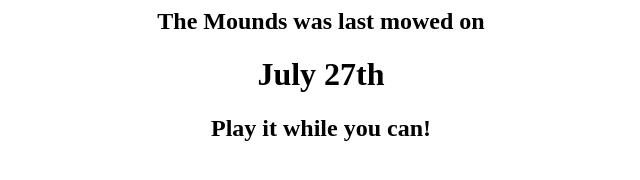
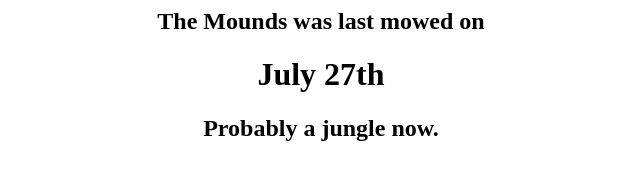
Before and after one commit to BMHartnett/MoundsMow, a plain HTML site: page index.html in a window 1280 px wide. Shown: the whole page, without its empty margins (319-959 px from the left). Drawn offline with Linux system fonts and the light colour scheme.

Commit message:
Update index
Changed from play to jungle

```diff
--- a/index.html
+++ b/index.html
@@ -2,5 +2,5 @@
   <center>
   <h2> The Mounds was last mowed on</h2>
     <h1> July 27th </h1>
-    <h2> Play it while you can! </h2>
+    <h2> Probably a jungle now. </h2>
 </html>
```
